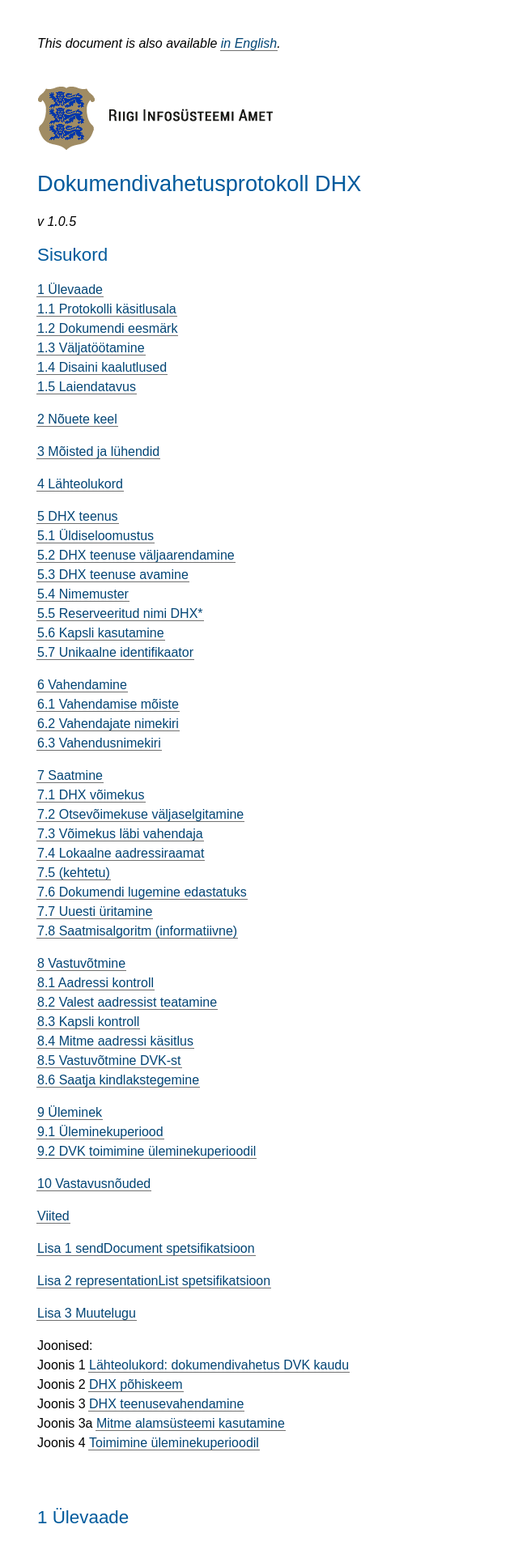
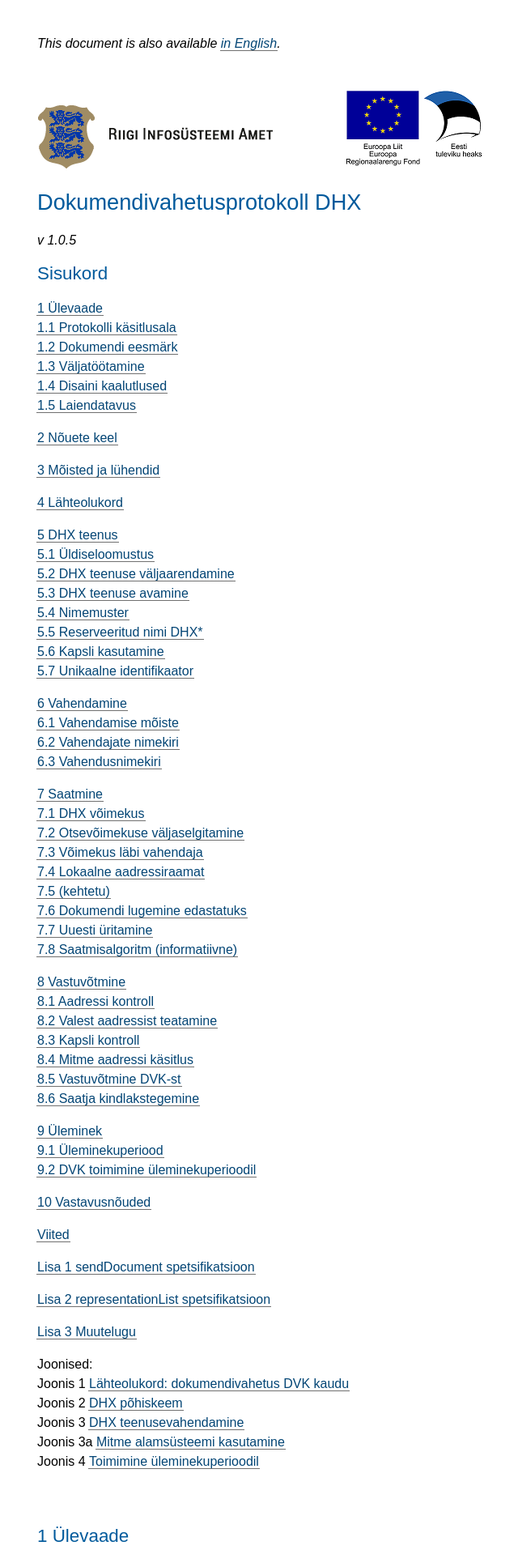
Before and after one commit to e-gov/DHX, a Jekyll site: the page docs/index.html, which Jekyll copies as it is, in a window 1280 px wide. Shown: the top 1914 px of the page at 81% size, without its empty margins (418-1058 px from the left). Built offline with Jekyll 4.4.1, drawn with Linux system fonts in a browser that asks for light colours.

Commit message:
Update index.html

```diff
--- a/docs/index.html
+++ b/docs/index.html
@@ -19,6 +19,8 @@
 &nbsp;</p>
 
 <img src="infosys_vapp_est_78px.png">
+<img src="EL_Regionaalarengu_Fond_horisontaalne.png" style='margin-left: 5rem;'>
+
 
 <h1 id="dokumendivahetusprotokoll-dhx">Dokumendivahetusprotokoll DHX</h1>
 
```
